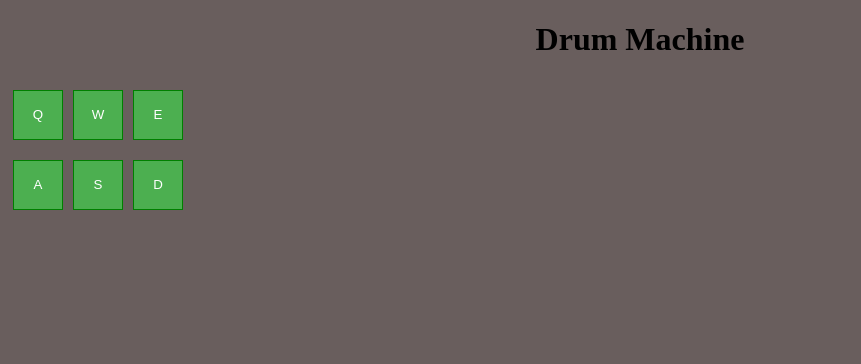
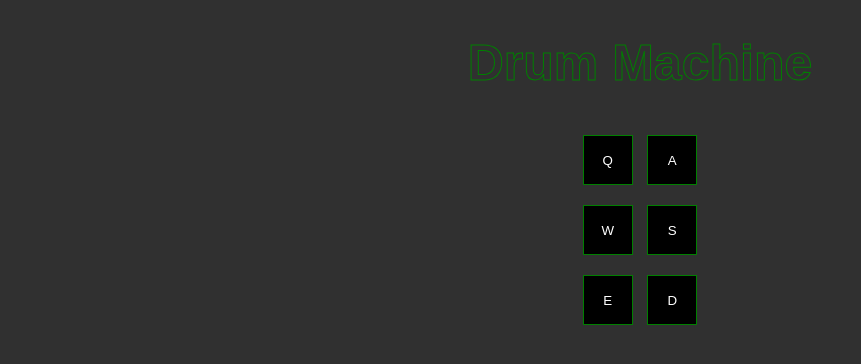
Before and after one commit to HereComesWalrus/drum_machine_react, a plain HTML site: page index.html in a window 1280 px wide. Shown: the whole page, without its empty margins (0-861 px from the left). Drawn offline with nearby package versions, Linux system fonts and the light colour scheme.

Commit message:
minor changes to style

```diff
--- a/index.html
+++ b/index.html
@@ -7,7 +7,7 @@
   </head>
   <body>
 
-    <h1>Drum Machine</h1>
+    <h1 id="page_title">Drum Machine</h1>
     <!-- We will put our React component inside this div. -->
     <div class="drums">
       <div id="drum_machine_container"></div>
--- a/styling.css
+++ b/styling.css
@@ -1,10 +1,22 @@
 body{
-  background-color: #695e5d;
-  text-align: center
+  background-color: #303030;
+  text-align: center;
+  font-family: sans-serif;
+}
+
+#page_title{
+  -webkit-text-fill-color: #303030; /* Will override color (regardless of order) */
+    -webkit-text-stroke-width: 1px;
+    -webkit-text-stroke-color: green;
+    font-size: 50px;
+}
+
+.drums{
+  display: inline-block;
 }
 
 .drums button {
-  background-color: #4CAF50; /* Green background */
+  background-color: black; /* Green background */
   border: 1px solid green; /* Green border */
   color: white; /* White text */
   margin: 10px 5px;
```
